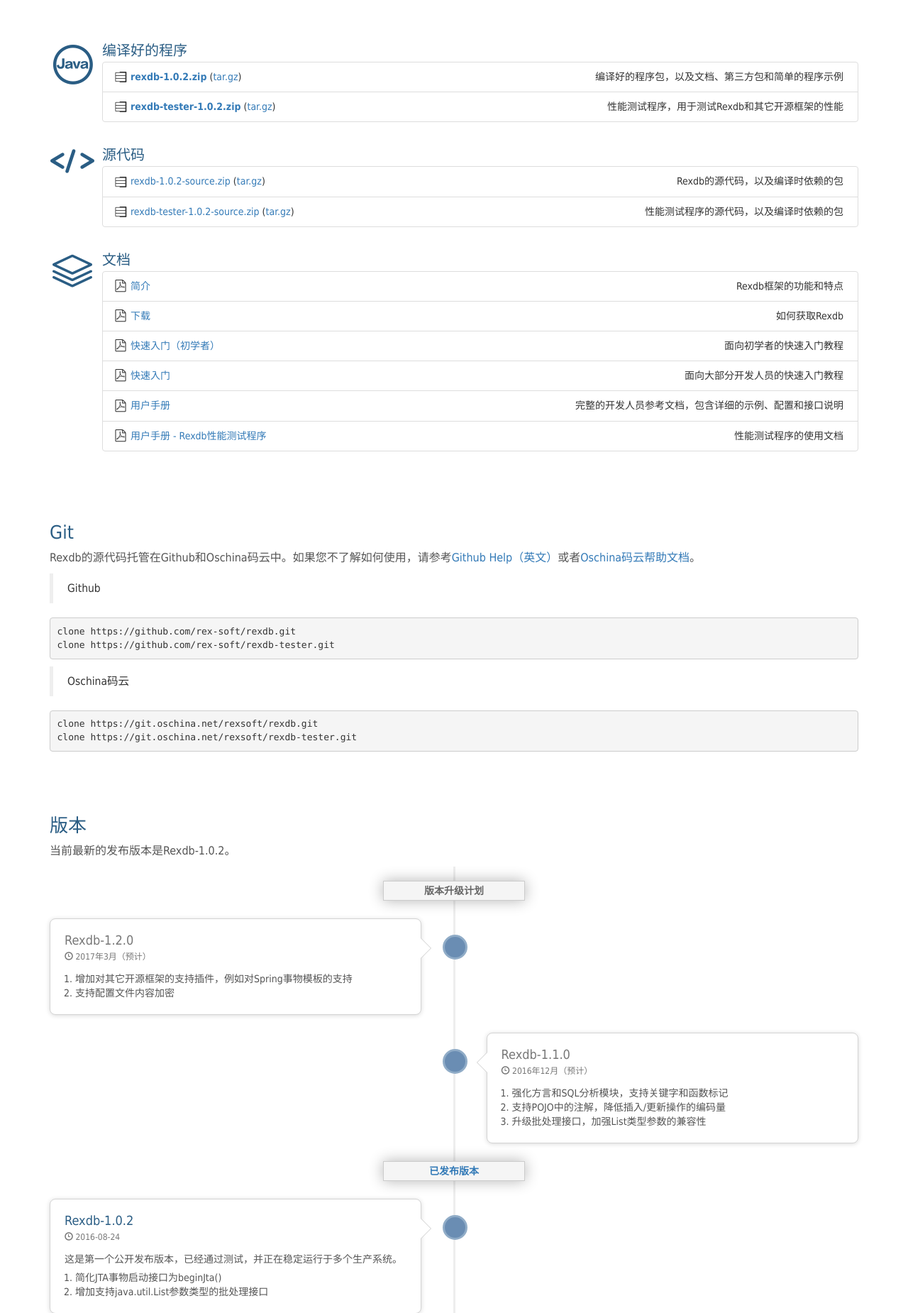
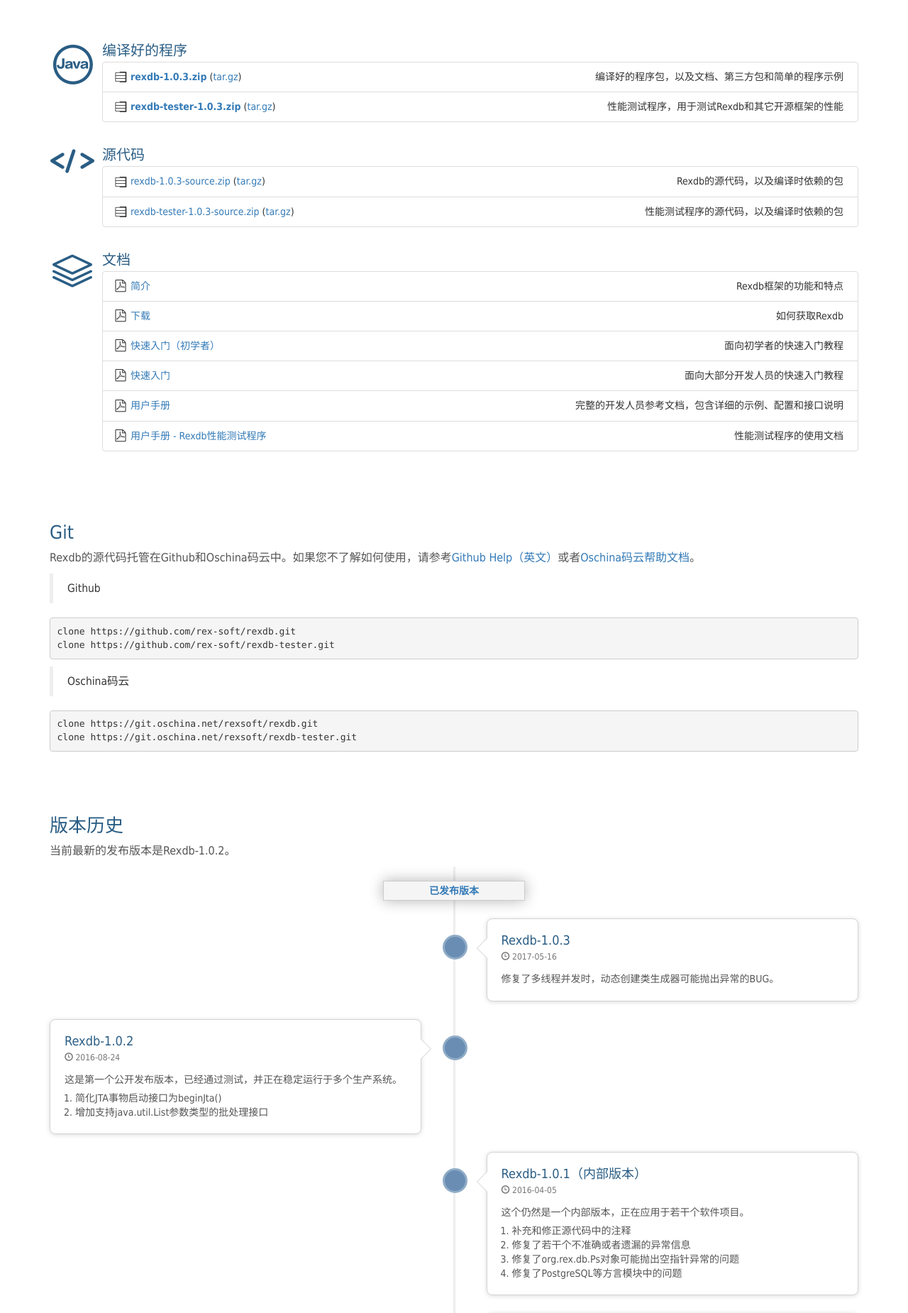
Before and after one commit to rex-soft/rexdb-website, a PHP site: page /rexdb/download.php in a window 1280 px wide. Shown: the part 77-1927 px from the top of the page at 71% size. Run offline with PHP 8.4, Linux system fonts and the light colour scheme.

Commit message:
升级为1.0.3版本

```diff
--- a/download.php
+++ b/download.php
@@ -53,16 +53,16 @@
 		        <ul class="list-group">
 				  <li class="list-group-item">
 				  	<i class="iconfont icon-zip"></i>
-				   	<a href="http://dl.rex-soft.org/rexdb/rexdb-1.0.2.zip"><b>rexdb-1.0.2.zip</b></a>
-				   	(<a href="http://dl.rex-soft.org/rexdb/rexdb-1.0.2.tar.gz">tar.gz</a>)
+				   	<a href="http://dl.rex-soft.org/rexdb/rexdb-1.0.3.zip"><b>rexdb-1.0.3.zip</b></a>
+				   	(<a href="http://dl.rex-soft.org/rexdb/rexdb-1.0.3.tar.gz">tar.gz</a>)
 
 				    <div class="remark">编译好的程序包，以及文档、第三方包和简单的程序示例</div>
 				  </li>
 
 				  <li class="list-group-item">
 				  	<i class="iconfont icon-zip"></i>
-				   	<a href="http://dl.rex-soft.org/rexdb/rexdb-tester-1.0.2.zip"><b>rexdb-tester-1.0.2.zip</b></a>
-					(<a href="http://dl.rex-soft.org/rexdb/rexdb-tester-1.0.2.tar.gz">tar.gz</a>)
+				   	<a href="http://dl.rex-soft.org/rexdb/rexdb-tester-1.0.3.zip"><b>rexdb-tester-1.0.3.zip</b></a>
+					(<a href="http://dl.rex-soft.org/rexdb/rexdb-tester-1.0.3.tar.gz">tar.gz</a>)
 
 				    <div class="remark">性能测试程序，用于测试Rexdb和其它开源框架的性能</div>
 				  </li>
@@ -79,16 +79,16 @@
 		        <ul class="list-group">
 				  <li class="list-group-item">
 				  	<i class="iconfont icon-zip"></i>
-				   	<a href="http://dl.rex-soft.org/rexdb/rexdb-1.0.2-source.zip">rexdb-1.0.2-source.zip</a>
-				   	(<a href="http://dl.rex-soft.org/rexdb/rexdb-1.0.2-source.tar.gz">tar.gz</a>)
+				   	<a href="http://dl.rex-soft.org/rexdb/rexdb-1.0.3-source.zip">rexdb-1.0.3-source.zip</a>
+				   	(<a href="http://dl.rex-soft.org/rexdb/rexdb-1.0.3-source.tar.gz">tar.gz</a>)
 
 				    <div class="remark">Rexdb的源代码，以及编译时依赖的包</div>
 				  </li>
 
 				  <li class="list-group-item">
 				  	<i class="iconfont icon-zip"></i>
-				   	<a href="http://dl.rex-soft.org/rexdb/rexdb-tester-1.0.2-source.zip">rexdb-tester-1.0.2-source.zip</a>
-				    (<a href="http://dl.rex-soft.org/rexdb/rexdb-tester-1.0.2-source.tar.gz">tar.gz</a>)
+				   	<a href="http://dl.rex-soft.org/rexdb/rexdb-tester-1.0.3-source.zip">rexdb-tester-1.0.3-source.zip</a>
+				    (<a href="http://dl.rex-soft.org/rexdb/rexdb-tester-1.0.3-source.tar.gz">tar.gz</a>)
 
 				    <div class="remark">性能测试程序的源代码，以及编译时依赖的包</div>
 				  </li>
@@ -158,9 +158,11 @@
 
 	<div id="download-history" class="row">
 		<div class="col-md-12">
-			<h3>版本</h3>
+			<h3>版本历史</h3>
 			<p>当前最新的发布版本是Rexdb-1.0.2。</p>
 			  <ul class="timeline">
+
+			  	<!--
 			    <li><div class="tldate">版本升级计划</div></li>
 
 			    <li>
@@ -199,9 +201,20 @@
 			        </div>
 			      </div>
 			    </li>
-
+			     -->
 			    <li><div class="tldate text-primary">已发布版本</div></li>
-
+			    <li class="timeline-inverted">
+			      <div class="tl-circ"></div>
+			      <div class="timeline-panel">
+			        <div class="tl-heading">
+			          <h4>Rexdb-1.0.3</h4>
+			          <p><small class="text-muted"><i class="glyphicon glyphicon-time"></i> 2017-05-16 </small></p>
+			        </div>
+			        <div class="tl-body">
+			          <p>修复了多线程并发时，动态创建类生成器可能抛出异常的BUG。</p>
+			        </div>
+			      </div>
+			    </li>
 			    <li>
 			      <div class="tl-circ"></div>
 			      <div class="timeline-panel">
--- a/index.php
+++ b/index.php
@@ -45,7 +45,7 @@
 		它可以处理查询、更新、批处理、调用、事物和JTA事物等数据库操作，支持多种类型的对象作为预编译参数，并自动完成结果集到对象的映射。
 		Rexdb具有功能全面、使用简单、性能良好等特点，适用于大多数开发场景。
 		</p>
-		<div style="margin-top: 50px; text-align:center"><a href="http://dl.rex-soft.org/rexdb/rexdb-1.0.2.zip" class="btn-lg btn-primary btn-outline main-btn">下载最新版本 （rexdb-1.0.2）</a></div>
+		<div style="margin-top: 50px; text-align:center"><a href="http://dl.rex-soft.org/rexdb/rexdb-1.0.3.zip" class="btn-lg btn-primary btn-outline main-btn">下载最新版本 （rexdb-1.0.3）</a></div>
 	</div>
 </div>
 </section>
```
